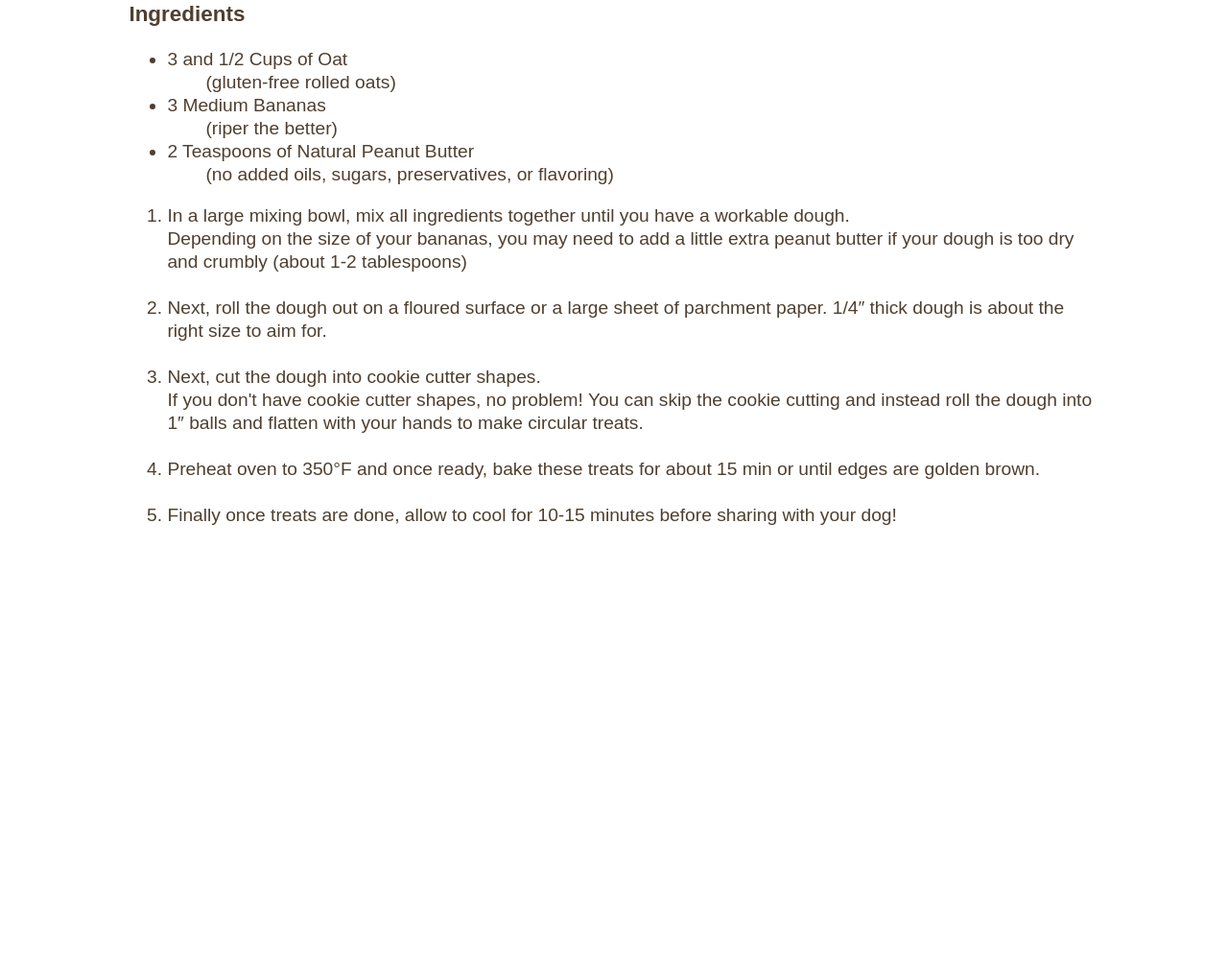
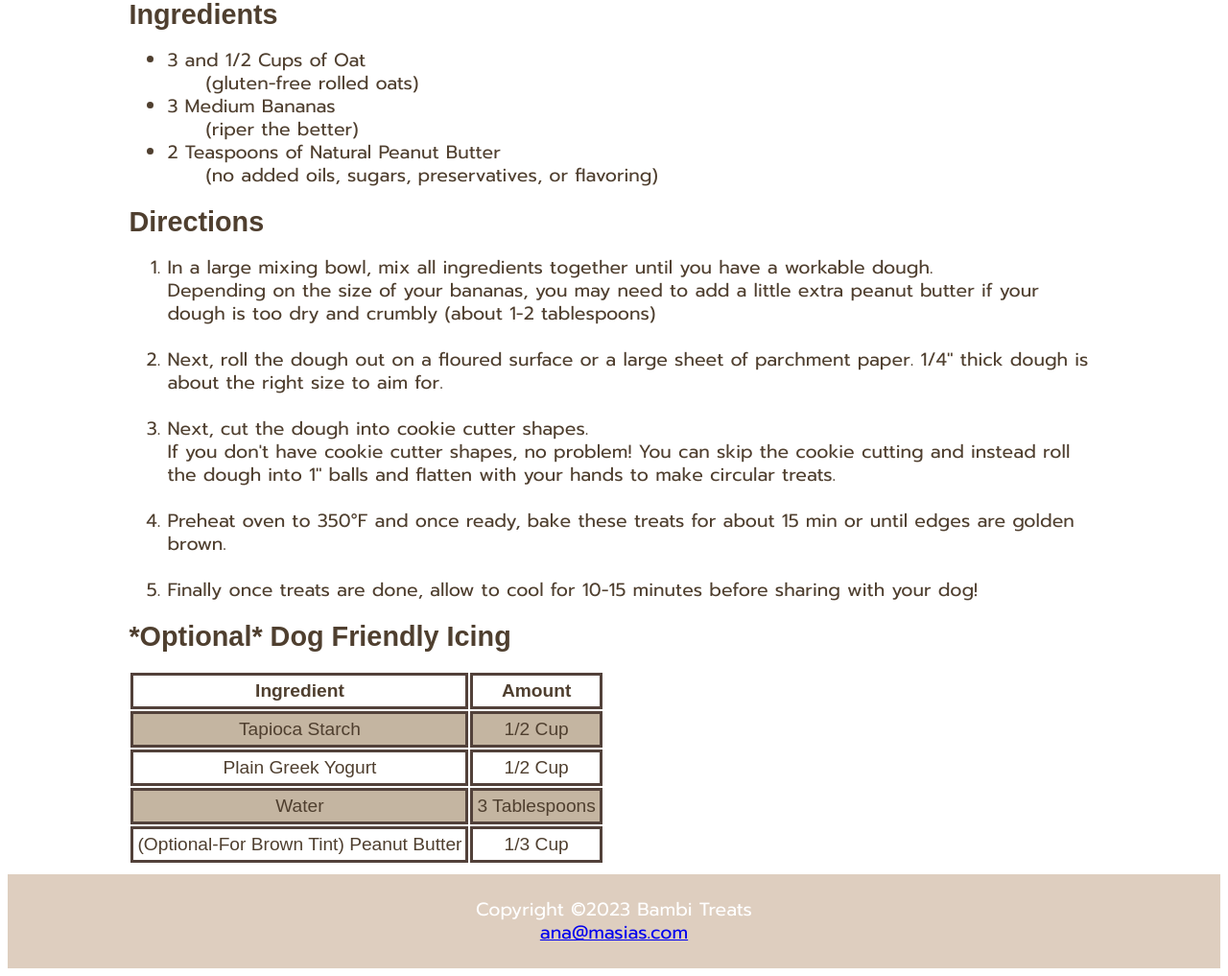
Before and after one commit to anamasias/turbo-parakeet, a plain HTML site: page lessonone.html in a window 1280 px wide. Shown: the part 379-1396 px from the top of the page at 96% size. Before the commit the page ends 947 px from the top, so only its background shows below. Drawn offline with Linux system fonts and the light colour scheme; a web font is replaced by a local one.

Commit message:
final save2

```diff
--- a/lessonone.html
+++ b/lessonone.html
@@ -4,6 +4,14 @@
     <meta charset="UTF-8">
     <meta name="viewport" content="width=device-width, initial-scale=1.0">
     <title>Recipe</title>
+    <!--Links to Google Fonts-->
+    <link rel="preconnect" href="https://fonts.googleapis.com">
+    <link rel="preconnect" href="https://fonts.gstatic.com" crossorigin>
+    <link href="https://fonts.googleapis.com/css2?family=Preahvihear&display=swap" rel="stylesheet">
+    <link rel="preconnect" href="https://fonts.googleapis.com">
+    <link rel="preconnect" href="https://fonts.gstatic.com" crossorigin>
+    <link href="https://fonts.googleapis.com/css2?family=Prompt&display=swap" rel="stylesheet">
+    <!--Links to Google Fonts-->
     <link rel="stylesheet" href="/css/main-style.css">
 </head>
 <body>
@@ -19,7 +27,7 @@
 
     <main>
         <h1>Homemade Peanut Butter Banana Treat Recipe</h1>
-        <h3>Ingredients</h3>
+        <h2>Ingredients</h2>
         <ul>
         <li>3 and 1/2 Cups of Oat</li>
             <dd>(gluten-free rolled oats)</dd>
@@ -29,6 +37,7 @@
             <dd>(no added oils, sugars, preservatives, or flavoring)</dd>
     </ul>
 
+    <h2>Directions</h2>
     <ol>
         <li>In a large mixing bowl, mix all ingredients together until you have a workable dough.</li>Depending on the size of your bananas, you may need to add a little extra peanut butter if your dough is too dry and crumbly (about 1-2 tablespoons)<br><br>
         <li>Next, roll the dough out on a floured surface or a large sheet of parchment paper. 1/4″ thick dough is about the right size to aim for.</li><br>
@@ -37,3 +46,36 @@
         <li>Preheat oven to 350°F and once ready, bake these treats for about 15 min or until edges are golden brown.</li><br>
         <li>Finally once treats are done, allow to cool for 10-15 minutes before sharing with your dog!</li>
     </ol>
+
+    <h2>*Optional* Dog Friendly Icing</h2>
+    <table>
+            <tr>
+                <th>Ingredient</th>
+                <th>Amount</th>
+            </tr>
+            <tr>
+                <td>Tapioca Starch</td>
+                <td>1/2 Cup</td>
+            </tr>
+            <tr>
+                <td>Plain Greek Yogurt</td>
+                <td>1/2 Cup</td>
+            </tr>
+            <tr>
+                <td>Water</td>
+                <td>3 Tablespoons</td>
+            </tr>
+            <tr>
+                <td>(Optional-For Brown Tint) Peanut Butter</td>
+                <td>1/3 Cup</td>
+        </tr>
+            </table>
+
+    </main>
+
+    <footer>
+        Copyright &copy;2023 Bambi Treats<br><a href="mailto:ana@masias.com">ana@masias.com</a>
+    </footer>
+</body>
+
+</html>
```
Also changed, not shown: 2 other files.
